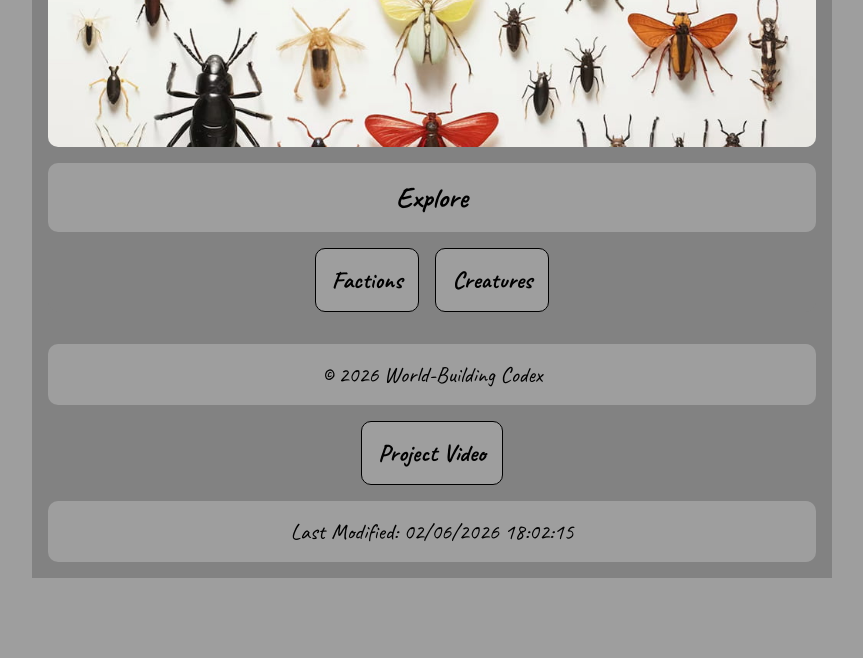
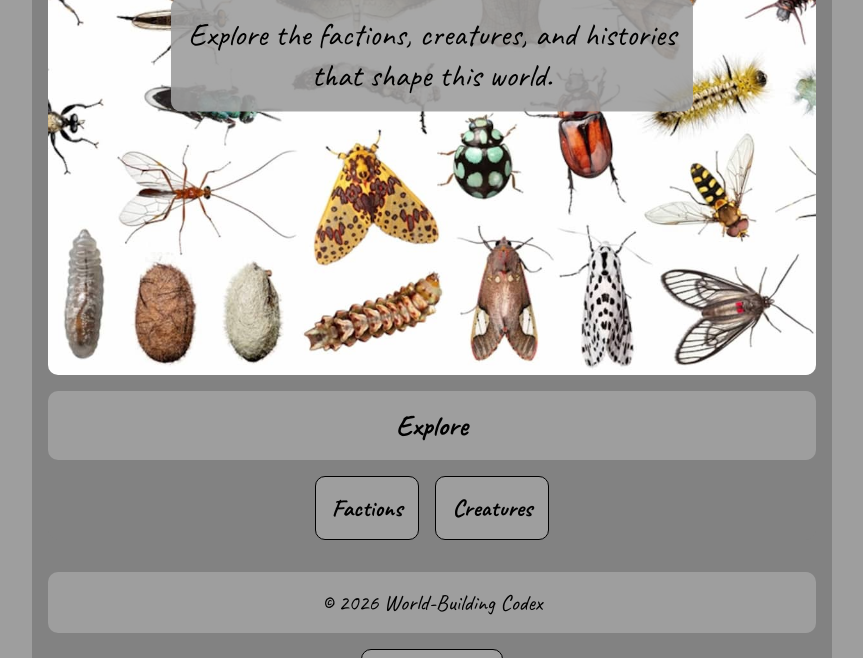
Before and after one commit to sterlingwebsite/wdd231, a plain HTML site: page final-project/index.html in a window 1280 px wide. Shown: the part 610-1268 px from the top of the page, without its empty margins (208-1071 px from the left). Before the commit the page ends 1188 px from the top, so only its background shows below. Drawn offline with Linux system fonts and the light colour scheme; a web font is replaced by a local one.

Commit message:
better hero image

```diff
--- a/final-project/index.html
+++ b/final-project/index.html
@@ -57,7 +57,7 @@
 
     <main>
         <section class="hero">
-            <img src="images/hero.jpg" alt="large image of various bugs" id="hero-img">
+            <img src="images/hero-larger.jpg" alt="large image of various bugs" id="hero-img">
 
             <div id="hero-heading-container">
                 <h1>Welcome to the Codex</h1>
```
Also changed, not shown: final-project/images/hero-larger.avif (added), final-project/images/hero-larger.jpg (added).
